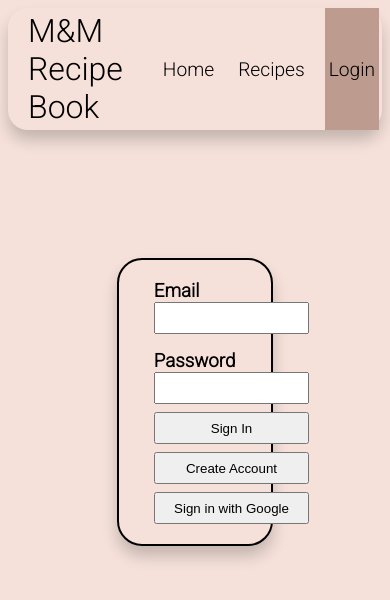
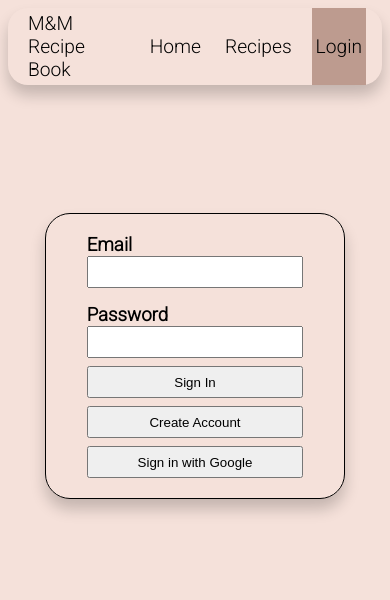
Before and after one commit to m6kang/recipe, a React (Create React App) app: page /login in a window 390 px wide. Shown: the top 600 px of the page. Built offline with nearby package versions, Linux system fonts and the light colour scheme.

Commit message:
Updated Mobile CSS

```diff
--- a/src/styles.css
+++ b/src/styles.css
@@ -10,6 +10,12 @@ body {
 
 .site-name {
     font-size: 2rem;
+}
+
+@media only screen and (max-width: 600px) {
+    .site-name {
+        font-size: 1.2rem;
+    }
 }
 
 .nav {
@@ -102,8 +108,12 @@ body {
 
 .homePost img {
     border-radius: 4px;
-    max-width: 50%;
-    max-height: 50%;
+    max-width: 150px;
+    max-height: 150px;
+    backdrop-filter: blur(3px);
+    box-shadow: 0px 10px 15px rgb(0 0 0 / 20%);
+    box-sizing: border-box;
+    background-blend-mode: overlay;
 }
 
 .post {
@@ -113,7 +123,7 @@ body {
     margin: auto;
     margin-top: 5%;
     margin-bottom: 10%;
-    width: 50%;
+    width: clamp(300px, 50%, 600px);
     align-items: center;
     position: relative;
     color: black;
@@ -134,18 +144,22 @@ body {
 
 .post img {
     border-radius: 4px;
-    max-width: 50%;
-    max-height: 50%;
+    max-width: 250px;
+    max-height: 250px;
+    backdrop-filter: blur(3px);
+    box-shadow: 0px 10px 15px rgb(0 0 0 / 20%);
+    box-sizing: border-box;
+    background-blend-mode: overlay;
 }
 
 .loginPage {
     border-radius: 25px;
-    border: 2px solid black;
+    border: 1px solid black;
     padding: 20px;
     margin: auto;
     margin-top: 8rem;
     margin-bottom: 3rem;
-    width: 40%;
+    width: clamp(300px, 40%, 600px);
     align-items: center;
     position: relative;
     display: grid;
```
